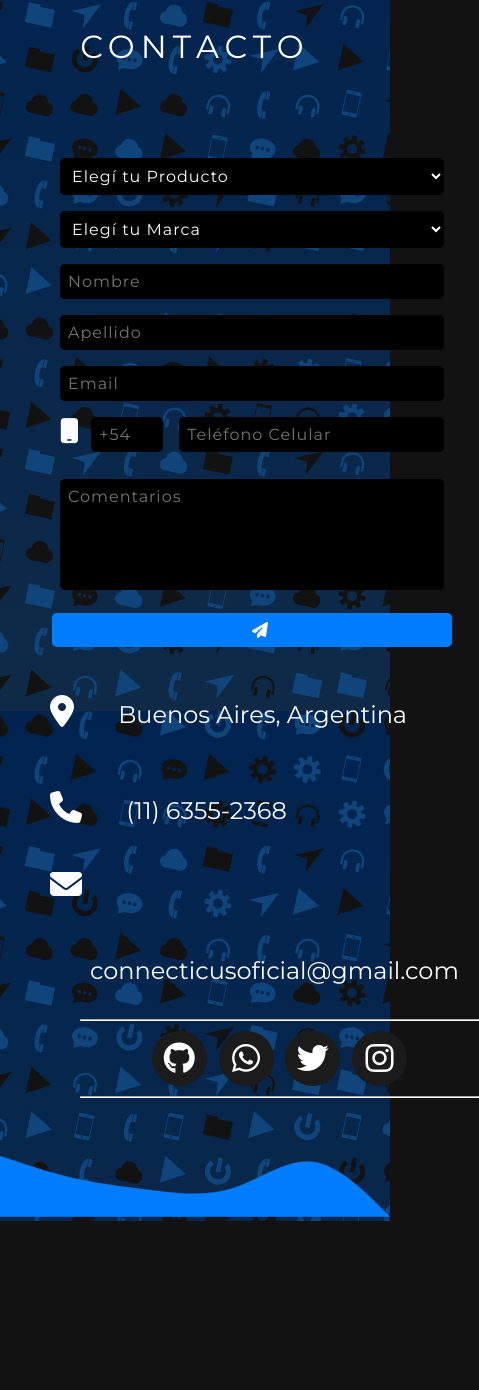
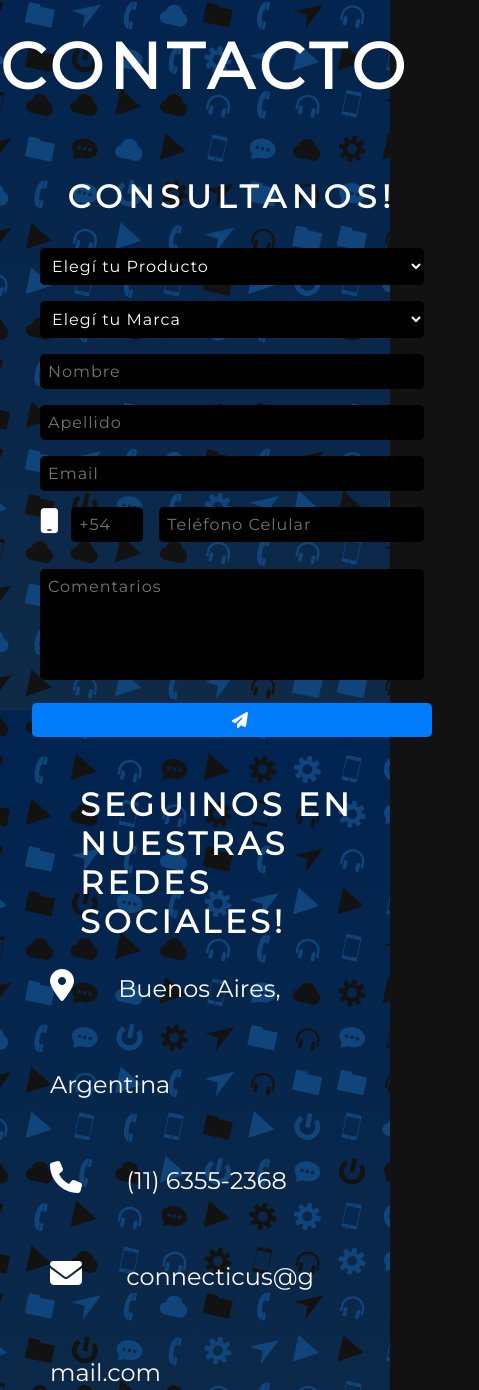
Before and after one commit to AlejandraML09/ecommerce3, a website: page public/plantillas/contacto.html in a window 390 px wide. Shown: the part 133-1523 px from the top of the page, 479 px wide, since content can reach past the window. Before the commit the page ends 1354 px from the top, so only its background shows below. Drawn offline with nearby package versions, Linux system fonts and the light colour scheme; files that its build step writes are made by us from their sources; files whose address does not match are found by name.

Commit message:
se arreglo la pagina contacto de nuevo; modificaciones respecto a los colores, y el fondo

```diff
--- a/public/plantillas/contacto.html
+++ b/public/plantillas/contacto.html
@@ -31,7 +31,7 @@
             ></path>
         </svg>
         <main class="contact-page-content">
-            <div class="contact-header"><p>Contacto</p></div>
+            <div class="contact-header"><h1>Contacto</h1></div>
             <div class="contact">
                 <div class="contact__content">
                     <form
@@ -39,6 +39,7 @@
                         action="#"
                     >
                         <div class="contact-form__container">
+                            <h2>Consultanos!</h2>
                             <select name="product" id="product" required>
                                 <option value="">Elegí tu Producto</option>
                                 <option value="1">Teclados</option>
@@ -131,6 +132,7 @@
                 </div>
 
                 <div class="direct-contact-container">
+                    <h1 class="social-media-header">Seguinos en nuestras redes sociales!</h1>
                     <ul class="contact-list">
                         <li class="list-item">
                             <i class="fa fa-map-marker fa-2x"></i>
@@ -154,7 +156,7 @@
                             <i class="fa fa-envelope fa-2x"></i>
                             <span class="contact-text gmail"
                                 ><a href="mailto:#" title="Send me an email"
-                                    >connecticusoficial@gmail.com</a
+                                    >connecticus@gmail.com</a
                                 ></span
                             >
                         </li>
@@ -194,12 +196,13 @@
             </div>
             <svg  xmlns="http://www.w3.org/2000/svg" viewbox="0 0 1440 320"
              preserveaspectratio="none"
+             id="bottomblob"
             >
                 <path
                     fill="#007dfc"
                     fill-opacity="1"
                     d="M0,96L48,112C96,128,192,160,288,181.3C384,203,480,213,576,224C672,235,768,245,864,213.3C960,181,1056,107,1152,117.3C1248,128,1344,224,1392,272L1440,320L1440,320L1392,320C1344,320,1248,320,1152,320C1056,320,960,320,864,320C768,320,672,320,576,320C480,320,384,320,288,320C192,320,96,320,48,320L0,320Z"
-                     id="bottomblob"
+
                 ></path>
             </svg>
         </main>
--- a/public/sass/pages/_contacto.scss
+++ b/public/sass/pages/_contacto.scss
@@ -5,6 +5,10 @@
     background-attachment: fixed;
     background-size: cover;
     padding-top: 10em;
+}
+
+#bottomblob {
+    margin: -4px;
 }
 
 #topblob {
@@ -35,8 +39,8 @@
         display: flex;
         flex-direction: row;
         justify-content: space-between;
-        padding: 20px;
         position: relative;
+        margin-bottom: 3em;
     }
 
     /* El Formulario en sí, con todos sus cambios, separados del texto con redes sociales */
@@ -46,16 +50,22 @@
         align-items: flex-end;
         flex: 1;
 
-        &-horizontal {
-            /*float: left;*/
-            font-weight: 400;
-        }
-
         &__container {
             padding: 0.5em;
             display: flex;
             flex-direction: column;
             width: 100%;
+
+            h2 {
+                text-align: center;
+                color: #fff;
+                text-transform: uppercase;
+                letter-spacing: 6px;
+                font-size: 2em;
+                font-family: inherit;
+                margin-top: 0;
+                margin-bottom: 1em;
+            }
 
             input,
             textarea,
@@ -85,26 +95,22 @@
         display: flex;
         flex-direction: row;
         align-self: center;
-        justify-self:center;
+        justify-self: center;
         flex-wrap: wrap;
         width: 100%;
-
 
         i {
             font-size: 25px;
             margin-right: 0.5em;
-            justify-self:center;
+            justify-self: center;
             align-self: center;
-            margin-bottom:0.7em;
-
-
+            margin-bottom: 0.7em;
         }
         #area-code {
             flex-grow: 1;
             margin-right: 1em;
             margin-bottom: 0.7em;
             max-width: 72px;
-
         }
         #phone-number {
             flex-grow: 4;
@@ -182,11 +188,20 @@
         font-size: 1em;
         text-decoration: none;
         transition-duration: 0.2s;
+        inline-size:500px;
+        word-break:break-all;
     }
 
     .contact-text a:hover {
         color: $light-text-color;
         text-decoration: none;
+    }
+
+    .social-media-header {
+        color: #fff;
+        text-transform: uppercase;
+        letter-spacing: 4px;
+        font-family: inherit;
     }
 
     /* Social Media Icons */
@@ -248,56 +263,6 @@
         border-color: $light-text-color;
     }
 
-    /* Begin Media Queries*/
-    @media screen and (max-width: 850px) {
-        .contact__content {
-            display: flex;
-            flex-direction: column;
-        }
-        .contact-form-horizontal {
-            margin: 0 auto;
-        }
-        .social-media-list li {
-            height: 60px;
-            width: 60px;
-            line-height: 60px;
-        }
-        .social-media-list li:after {
-            width: 60px;
-            height: 60px;
-            line-height: 60px;
-        }
-    }
 
-    @media screen and (max-width: 569px) {
-        .contact__content {
-            float: none;
-            margin: 0 auto;
-        }
-        .name,
-        .email {
-            width: 280px;
-        }
 
-        .social-media-list {
-            left: 0;
-        }
-        .social-media-list li {
-            height: 55px;
-            width: 55px;
-            line-height: 55px;
-            font-size: 2rem;
-        }
-        .social-media-list li:after {
-            width: 55px;
-            height: 55px;
-            line-height: 55px;
-        }
-    }
-
-    @media screen and (max-width: 410px) {
-        .send-button {
-            width: 99%;
-        }
-    }
 }
```
Also changed, not shown: public/css/main.css, 1 other file.
